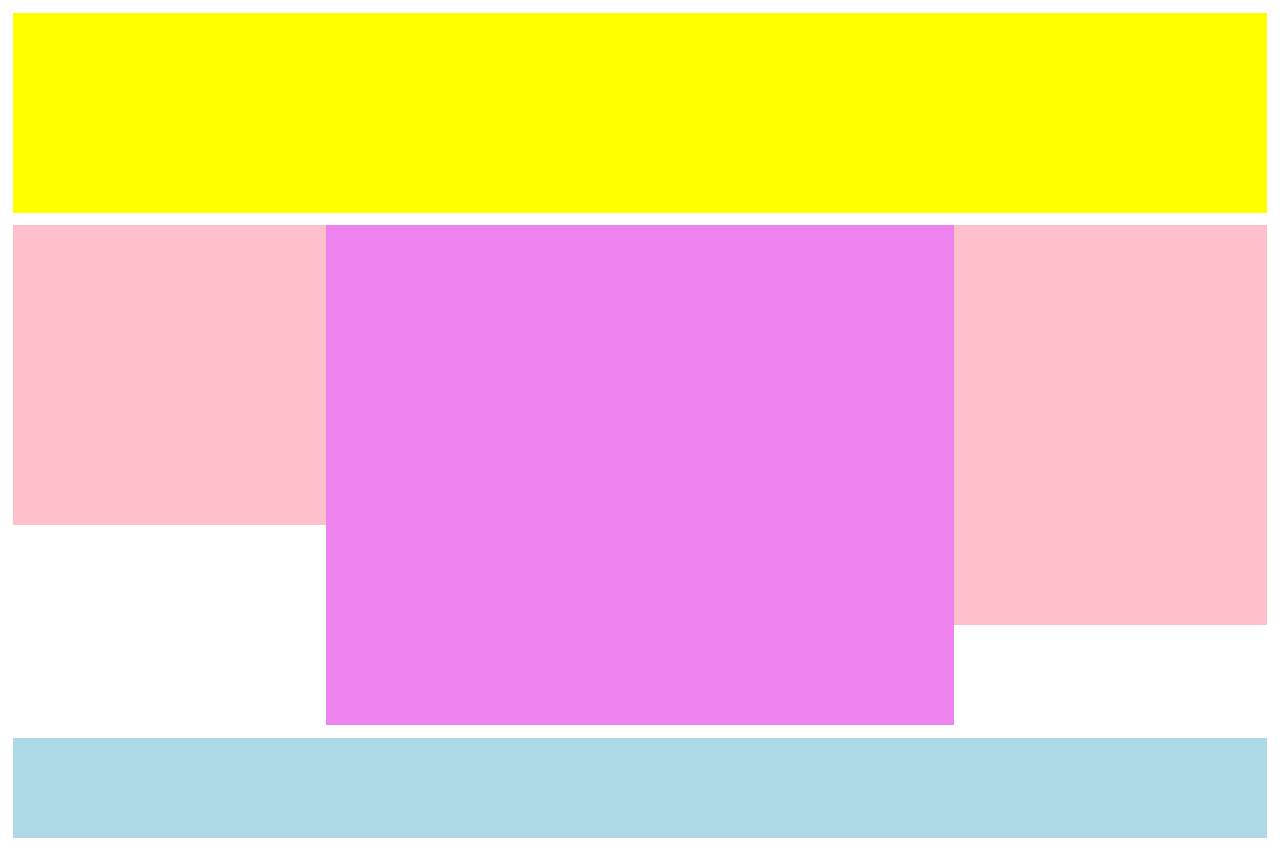
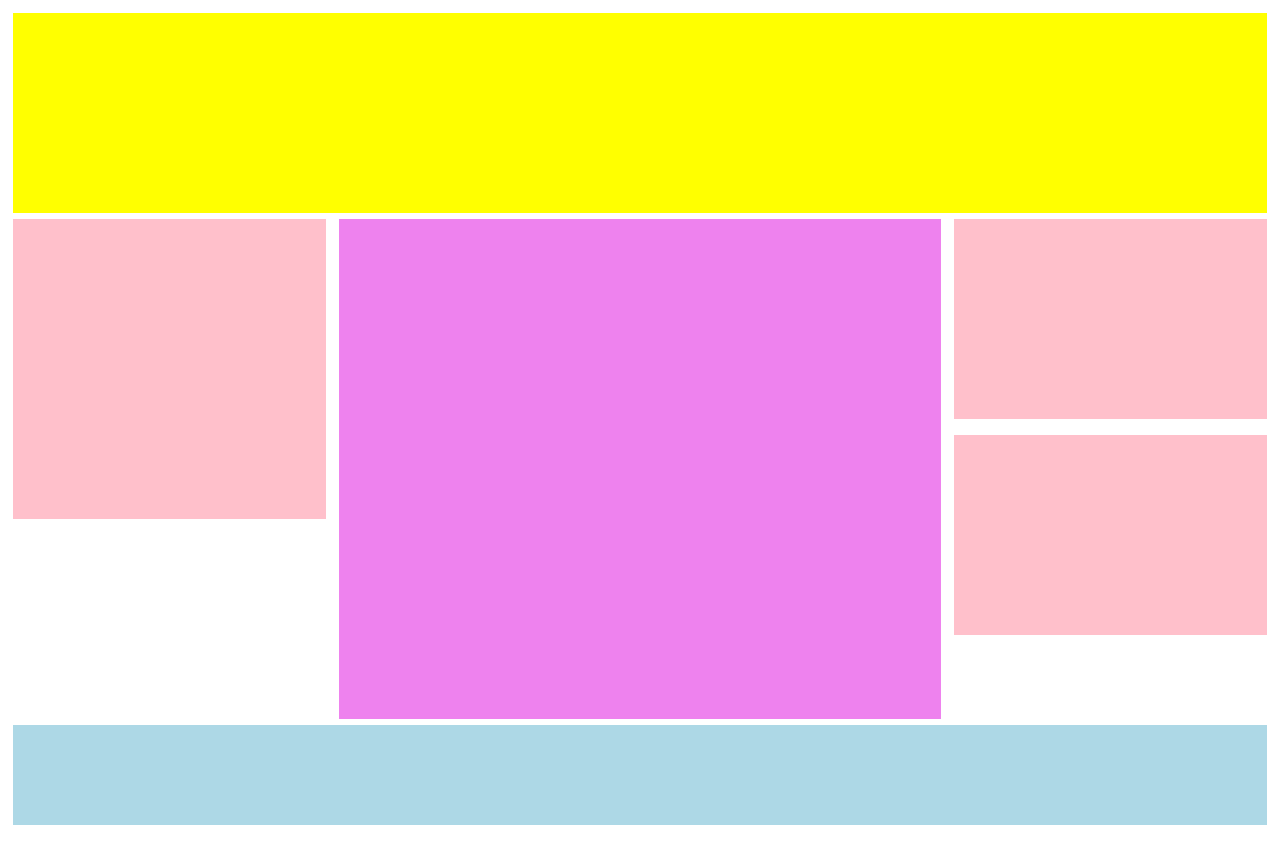
Before and after one commit to fabrynet/htmlcss-struttura-wp, a plain HTML site: page index.html in a window 1280 px wide. Drawn offline with Linux system fonts and the light colour scheme.

Commit message:
Commit es. struttura WP Milestone 1

```diff
--- a/css/master.css
+++ b/css/master.css
@@ -20,7 +20,7 @@ main:after {
   clear: both;
 }
 main {
-  margin: 1% auto;
+  margin: 0.5% auto;
 }
 .column-left {
   float: left;
@@ -31,7 +31,8 @@ main {
 }
 .column-center {
   float: left;
-  width: 50%;
+  width: 48%;
+  margin: 0 1%;
   /* debug */
   height: 500px;
   background-color: violet;
@@ -40,7 +41,14 @@ main {
   float: left;
   width: 25%;
   /* debug */
-  height: 400px;
+  /* height: 500px;
+  background-color: pink; */
+}
+.section {
+  width: 100%;
+  margin-bottom: 5%;
+  /* debug */
+  height: 200px;
   background-color: pink;
 }
 footer {
--- a/index.html
+++ b/index.html
@@ -28,10 +28,10 @@
 
         <!-- colonna destra -->
         <div class="column-right">
-          <section class="section-top">
+          <section class="section">
 
           </section>
-          <section class="section-bottom">
+          <section class="section">
 
           </section>
         </div>
```
